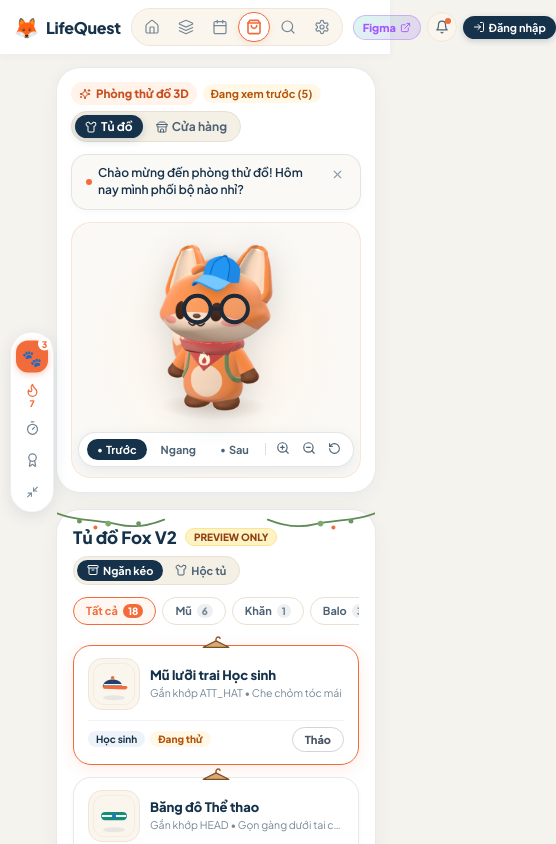
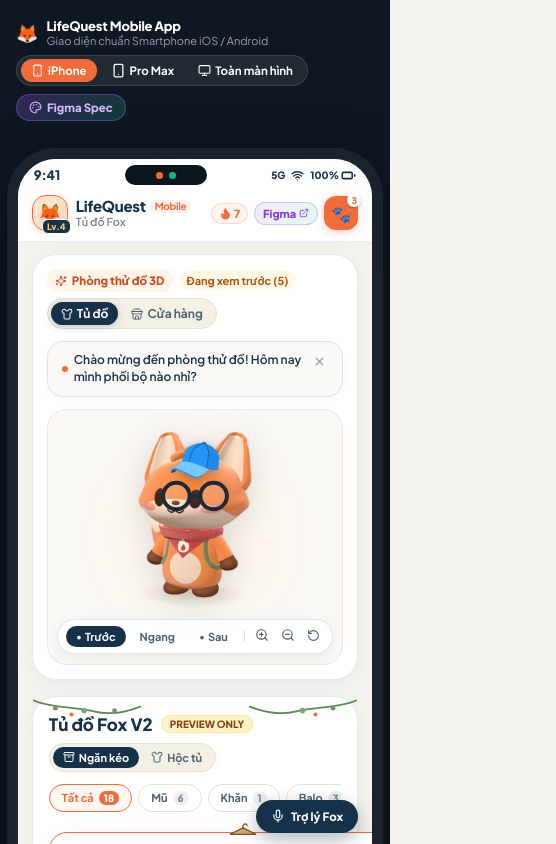
Before and after one commit to PLGHuy3656/Life-Quest, a React (Vite) app in the folder mobile-demo/: page / in a window 390 px wide. Shown: the top 844 px of the page, 556 px wide, since content can reach past the window. Built offline with nearby package versions, Linux system fonts and the light colour scheme.

Commit message:
feat(mobile-ui): dedicated smartphone frame view, mobile topbar and bottom navigation

```diff
--- a/mobile-demo/src/App.tsx
+++ b/mobile-demo/src/App.tsx
@@ -13,16 +13,49 @@ import { WardrobeScreen } from './screens/WardrobeScreen'
 import { SocialScreen } from './screens/SocialScreen'
 import { ProfileScreen } from './screens/ProfileScreen'
 import { TabId } from './types'
-import { Flame, Award, Timer, Maximize2, Minimize2 } from 'lucide-react'
+import { Smartphone, Monitor, Palette, Sparkles } from 'lucide-react'
+
+type FrameMode = 'iphone' | 'max' | 'fluid'
 
 function MobileAppContent() {
-  const { tasks, toggleFoxDrawer, player } = useStore()
+  const { tasks } = useStore()
   const [currentTab, setCurrentTab] = useState<TabId>('wardrobe') // Default to Wardrobe so user sees it right away!
   const [isCreateOpen, setIsCreateOpen] = useState(false)
   const [isFigmaOpen, setIsFigmaOpen] = useState(false)
-  const [isFramed, setIsFramed] = useState(false) // Default to full responsive view so it doesn't look like a weird black box
+  const [frameMode, setFrameMode] = useState<FrameMode>('iphone') // Default to iPhone frame so it clearly looks like a mobile phone!
 
   const pendingTasksCount = tasks.filter((t) => !t.completed).length
+
+  // Calculate container dimensions based on frameMode
+  const getContainerStyles = (): React.CSSProperties => {
+    if (frameMode === 'fluid') {
+      return {
+        width: '100%',
+        maxWidth: 480,
+        minHeight: '100vh',
+        height: '100vh',
+        borderRadius: 0,
+        border: 'none',
+        boxShadow: 'none',
+        margin: '0 auto'
+      }
+    }
+
+    const width = frameMode === 'iphone' ? 395 : 430
+    const height = frameMode === 'iphone' ? 844 : 920
+
+    return {
+      width,
+      maxWidth: '96vw',
+      height,
+      maxHeight: '94vh',
+      borderRadius: 48,
+      border: '10px solid #1A232E',
+      boxShadow: '0 25px 65px rgba(0, 0, 0, 0.45), 0 0 0 1px rgba(255, 255, 255, 0.08)',
+      margin: '12px auto 20px',
+      position: 'relative'
+    }
+  }
 
   return (
     <div style={{
@@ -32,133 +65,173 @@ function MobileAppContent() {
       flexDirection: 'column',
       alignItems: 'center',
       justifyContent: 'flex-start',
-      background: 'var(--lq-bg)',
-      position: 'relative'
+      background: '#0F1722',
+      position: 'relative',
+      paddingBottom: 24,
+      fontFamily: "'Plus Jakarta Sans', -apple-system, BlinkMacSystemFont, sans-serif"
     }}>
-      {/* Viewport container */}
+      {/* ================================================================ */}
+      {/* 1. TOP STUDIO CONTROL BAR (For Desktop Testing & Previewing)    */}
+      {/* ================================================================ */}
+      <div style={{
+        width: '100%',
+        maxWidth: 720,
+        padding: '10px 16px',
+        margin: '8px 0 6px',
+        display: 'flex',
+        alignItems: 'center',
+        justifyContent: 'space-between',
+        flexWrap: 'wrap',
+        gap: 8,
+        color: '#E2E8F0',
+        zIndex: 50
+      }}>
+        {/* Left: Title Badge */}
+        <div style={{ display: 'flex', alignItems: 'center', gap: 8 }}>
+          <span style={{ fontSize: 18 }}>🦊</span>
+          <div>
+            <div style={{ fontSize: 13, fontWeight: 800, color: '#FFFFFF', letterSpacing: '-0.2px' }}>
+              LifeQuest Mobile App
+            </div>
+            <div style={{ fontSize: 11, color: '#94A3B8' }}>
+              Giao diện chuẩn Smartphone iOS / Android
+            </div>
+          </div>
+        </div>
+
+        {/* Center: Device Frame Switcher */}
+        <div style={{
+          display: 'flex',
+          alignItems: 'center',
+          gap: 4,
+          background: 'rgba(255, 255, 255, 0.08)',
+          padding: '3px 4px',
+          borderRadius: 20,
+          border: '1px solid rgba(255, 255, 255, 0.12)'
+        }}>
+          <button
+            onClick={() => setFrameMode('iphone')}
+            style={{
+              display: 'flex',
+              alignItems: 'center',
+              gap: 4,
+              border: 'none',
+              background: frameMode === 'iphone' ? '#F26B3A' : 'transparent',
+              color: '#FFFFFF',
+              borderRadius: 16,
+              padding: '4px 10px',
+              fontSize: 11.5,
+              fontWeight: 700,
+              cursor: 'pointer',
+              transition: 'all 0.15s ease'
+            }}
+            title="Khung iPhone 16 Pro (395px)"
+          >
+            <Smartphone size={13} />
+            <span>iPhone</span>
+          </button>
+
+          <button
+            onClick={() => setFrameMode('max')}
+            style={{
+              display: 'flex',
+              alignItems: 'center',
+              gap: 4,
+              border: 'none',
+              background: frameMode === 'max' ? '#F26B3A' : 'transparent',
+              color: '#FFFFFF',
+              borderRadius: 16,
+              padding: '4px 10px',
+              fontSize: 11.5,
+              fontWeight: 700,
+              cursor: 'pointer',
+              transition: 'all 0.15s ease'
+            }}
+            title="Khung iPhone Pro Max (430px)"
+          >
+            <Smartphone size={15} />
+            <span>Pro Max</span>
+          </button>
+
+          <button
+            onClick={() => setFrameMode('fluid')}
+            style={{
+              display: 'flex',
+              alignItems: 'center',
+              gap: 4,
+              border: 'none',
+              background: frameMode === 'fluid' ? '#F26B3A' : 'transparent',
+              color: '#FFFFFF',
+              borderRadius: 16,
+              padding: '4px 10px',
+              fontSize: 11.5,
+              fontWeight: 700,
+              cursor: 'pointer',
+              transition: 'all 0.15s ease'
+            }}
+            title="Toàn màn hình Mobile (100% Mobile)"
+          >
+            <Monitor size={13} />
+            <span>Toàn màn hình</span>
+          </button>
+        </div>
+
+        {/* Right: Figma Spec Link */}
+        <button
+          onClick={() => setIsFigmaOpen(true)}
+          style={{
+            display: 'flex',
+            alignItems: 'center',
+            gap: 5,
+            border: 'none',
+            background: 'linear-gradient(135deg, rgba(162, 89, 255, 0.25) 0%, rgba(10, 207, 131, 0.2) 100%)',
+            color: '#D8B4FE',
+            borderStyle: 'solid',
+            borderWidth: 1,
+            borderColor: 'rgba(162, 89, 255, 0.4)',
+            borderRadius: 16,
+            padding: '5px 12px',
+            fontSize: 11.5,
+            fontWeight: 800,
+            cursor: 'pointer'
+          }}
+        >
+          <Palette size={13} />
+          <span>Figma Spec</span>
+        </button>
+      </div>
+
+      {/* ================================================================ */}
+      {/* 2. THE SMARTPHONE DEVICE VIEWPORT CONTAINER                       */}
+      {/* ================================================================ */}
       <div
         style={{
-          width: '100%',
-          maxWidth: isFramed ? 430 : 960,
-          minHeight: '100vh',
+          ...getContainerStyles(),
           background: 'var(--lq-bg)',
-          position: 'relative',
           display: 'flex',
           flexDirection: 'column',
-          boxShadow: isFramed ? '0 10px 40px rgba(0,0,0,0.15)' : 'none',
-          borderRadius: isFramed ? 36 : 0,
-          border: isFramed ? '8px solid #28333E' : 'none',
-          margin: isFramed ? '20px auto' : '0 auto',
-          transition: 'all 0.3s ease'
+          overflow: 'hidden',
+          transition: 'all 0.25s cubic-bezier(0.2, 0.8, 0.2, 1)'
         }}
       >
-        {/* Top Header - Exact match to Desktop Screenshot */}
+        {/* Mobile Status Bar & Top App Header */}
         <TopBar
           currentTab={currentTab}
           onNavigateTab={setCurrentTab}
           onOpenFigma={() => setIsFigmaOpen(true)}
         />
 
-        {/* Quick Side Rail Floating Widget (Matches Desktop screenshot's left rail!) */}
-        <div style={{
-          position: 'fixed',
-          top: '50%',
-          left: 10,
-          transform: 'translateY(-50%)',
-          zIndex: 45,
-          background: '#FFFFFF',
-          borderRadius: 24,
-          padding: '8px 5px',
-          boxShadow: '0 4px 16px rgba(22, 50, 74, 0.1)',
-          border: '1px solid rgba(22, 50, 74, 0.08)',
-          display: 'flex',
-          flexDirection: 'column',
-          alignItems: 'center',
-          gap: 10
-        }}>
-          {/* Fox Paw with orange badge 3 (from screenshot) */}
-          <button
-            onClick={toggleFoxDrawer}
-            style={{
-              position: 'relative',
-              width: 32,
-              height: 32,
-              borderRadius: 12,
-              background: '#F26B3A',
-              color: '#FFFFFF',
-              border: 'none',
-              display: 'flex',
-              alignItems: 'center',
-              justifyContent: 'center',
-              fontSize: 16,
-              cursor: 'pointer',
-              boxShadow: '0 2px 6px rgba(242, 107, 58, 0.35)'
-            }}
-            title="Mở Bé Cáo Kitsu"
-          >
-            🐾
-            <span style={{
-              position: 'absolute',
-              top: -3,
-              right: -3,
-              background: '#FFFFFF',
-              color: '#F26B3A',
-              fontSize: 9,
-              fontWeight: 800,
-              width: 13,
-              height: 13,
-              borderRadius: '50%',
-              display: 'flex',
-              alignItems: 'center',
-              justifyContent: 'center'
-            }}>
-              3
-            </span>
-          </button>
-
-          {/* Streak Flame */}
-          <div style={{
-            display: 'flex',
-            flexDirection: 'column',
-            alignItems: 'center',
-            fontSize: 10,
-            fontWeight: 800,
-            color: '#F26B3A'
-          }}>
-            <Flame size={15} />
-            <span style={{ fontSize: 9 }}>{player.streak}</span>
-          </div>
-
-          {/* Timer Mode */}
-          <button
-            onClick={() => setCurrentTab('focus')}
-            style={{ background: 'transparent', color: '#768796', padding: 2 }}
-            title="Tập trung Pomodoro"
-          >
-            <Timer size={15} />
-          </button>
-
-          {/* Achievements Medal */}
-          <button
-            onClick={() => setCurrentTab('profile')}
-            style={{ background: 'transparent', color: '#768796', padding: 2 }}
-            title="Hồ sơ & Thành tựu"
-          >
-            <Award size={15} />
-          </button>
-
-          {/* Toggle Phone frame mode */}
-          <button
-            onClick={() => setIsFramed(!isFramed)}
-            style={{ background: 'transparent', color: '#768796', padding: 2 }}
-            title={isFramed ? 'Toàn màn hình' : 'Khung điện thoại'}
-          >
-            {isFramed ? <Maximize2 size={13} /> : <Minimize2 size={13} />}
-          </button>
-        </div>
-
-        {/* Scrollable Screen Content */}
-        <main style={{ flex: 1, paddingLeft: 42 }}>
+        {/* Scrollable Mobile Screen Content */}
+        <main
+          style={{
+            flex: 1,
+            overflowY: 'auto',
+            overflowX: 'hidden',
+            paddingBottom: 'calc(var(--bnav-h) + 24px)',
+            WebkitOverflowScrolling: 'touch',
+            position: 'relative'
+          }}
+        >
           {currentTab === 'wardrobe' && <WardrobeScreen />}
           {currentTab === 'dashboard' && (
             <DashboardScreen
@@ -177,14 +250,29 @@ function MobileAppContent() {
           {currentTab === 'profile' && <ProfileScreen />}
         </main>
 
-        {/* Bottom Nav */}
+        {/* Bottom Mobile Tab Bar */}
         <BottomNav
           currentTab={currentTab}
           onSelectTab={setCurrentTab}
           pendingTasksCount={pendingTasksCount}
         />
 
-        {/* Slide-over Fox Drawer */}
+        {/* iOS Bottom Home Indicator Bar */}
+        <div style={{
+          position: 'absolute',
+          bottom: 5,
+          left: '50%',
+          transform: 'translateX(-50%)',
+          width: 128,
+          height: 4,
+          background: '#16324A',
+          borderRadius: 3,
+          opacity: 0.35,
+          pointerEvents: 'none',
+          zIndex: 60
+        }} />
+
+        {/* Slide-over Fox Companion Drawer */}
         <FoxCompanionDrawer />
 
         {/* Quick Create Sheet */}
--- a/mobile-demo/src/components/shell/TopBar.tsx
+++ b/mobile-demo/src/components/shell/TopBar.tsx
@@ -1,16 +1,12 @@
 import React from 'react'
 import { useStore } from '../../store/questStore'
 import {
-  Home,
-  Layers,
-  Calendar,
-  ShoppingBag,
-  Search,
-  Settings,
   Bell,
-  Volume2,
-  LogIn,
-  ExternalLink
+  Sparkles,
+  ExternalLink,
+  Flame,
+  Wifi,
+  Battery
 } from 'lucide-react'
 import { TabId } from '../../types'
 
@@ -25,163 +21,237 @@ export const TopBar: React.FC<TopBarProps> = ({
   onNavigateTab,
   onOpenFigma
 }) => {
-  const { toggleFoxDrawer } = useStore()
+  const { toggleFoxDrawer, player } = useStore()
 
-  const navItems = [
-    { id: 'dashboard' as TabId, icon: Home, label: 'Trang chủ' },
-    { id: 'work' as TabId, icon: Layers, label: 'Nhiệm vụ' },
-    { id: 'calendar' as TabId, icon: Calendar, label: 'Lịch' },
-    { id: 'wardrobe' as TabId, icon: ShoppingBag, label: 'Tủ đồ' },
-    { id: 'social' as TabId, icon: Search, label: 'Tìm kiếm' },
-    { id: 'profile' as TabId, icon: Settings, label: 'Cài đặt' }
-  ]
+  // Screen title based on active tab
+  const getScreenTitle = () => {
+    switch (currentTab) {
+      case 'wardrobe':
+        return 'Tủ đồ Fox'
+      case 'dashboard':
+        return 'Tổng quan'
+      case 'work':
+        return 'Nhiệm vụ'
+      case 'calendar':
+        return 'Lịch trình'
+      case 'focus':
+        return 'Tập trung'
+      case 'social':
+        return 'Khám phá'
+      case 'profile':
+        return 'Hồ sơ'
+      default:
+        return 'LifeQuest'
+    }
+  }
 
   return (
-    <header style={{
-      padding: '8px 14px',
-      background: '#FFFFFF',
-      borderBottom: '1px solid rgba(22, 50, 74, 0.08)',
+    <div style={{
       position: 'sticky',
       top: 0,
-      zIndex: 50,
+      zIndex: 40,
+      background: 'rgba(255, 255, 255, 0.95)',
+      backdropFilter: 'blur(16px)',
+      WebkitBackdropFilter: 'blur(16px)',
+      borderBottom: '1px solid rgba(22, 50, 74, 0.08)',
+      boxShadow: '0 2px 10px rgba(22, 50, 74, 0.03)'
+    }}>
+      {/* 1. iOS Mobile Status Bar */}
+      <div style={{
+        padding: '6px 16px 2px',
         display: 'flex',
         alignItems: 'center',
         justifyContent: 'space-between',
-      gap: 10,
-      boxShadow: '0 2px 8px rgba(22, 50, 74, 0.04)'
+        fontSize: 12,
+        fontWeight: 700,
+        color: '#16324A'
       }}>
-      {/* 1. Left: LifeQuest Logo */}
+        <span style={{ fontWeight: 800, fontSize: 13, letterSpacing: '-0.2px' }}>9:41</span>
+
+        {/* Dynamic Island pill */}
+        <div style={{
+          width: 82,
+          height: 20,
+          background: '#0D161F',
+          borderRadius: 20,
+          display: 'flex',
+          alignItems: 'center',
+          justifyContent: 'center',
+          gap: 6
+        }}>
+          <div style={{ width: 7, height: 7, borderRadius: '50%', background: '#F26B3A' }} />
+          <div style={{ width: 7, height: 7, borderRadius: '50%', background: '#10B981' }} />
+        </div>
+
+        {/* Signal, WiFi, Battery */}
+        <div style={{ display: 'flex', alignItems: 'center', gap: 6, fontSize: 11, color: '#16324A' }}>
+          <span style={{ fontWeight: 800, fontSize: 10 }}>5G</span>
+          <Wifi size={13} strokeWidth={2.5} />
+          <div style={{ display: 'flex', alignItems: 'center', gap: 2 }}>
+            <span style={{ fontSize: 10, fontWeight: 800 }}>100%</span>
+            <Battery size={15} strokeWidth={2.5} />
+          </div>
+        </div>
+      </div>
+
+      {/* 2. Mobile App Header */}
+      <header style={{
+        padding: '8px 14px 10px',
+        display: 'flex',
+        alignItems: 'center',
+        justifyContent: 'space-between',
+        gap: 8
+      }}>
+        {/* Left: Mascot Avatar + App Name + Level */}
         <div
           onClick={() => onNavigateTab('dashboard')}
           style={{
             display: 'flex',
             alignItems: 'center',
-          gap: 7,
-          cursor: 'pointer',
-          flexShrink: 0
+            gap: 8,
+            cursor: 'pointer'
           }}
         >
-        <span style={{ fontSize: 20 }}>🦊</span>
+          <div style={{
+            position: 'relative',
+            width: 36,
+            height: 36,
+            borderRadius: 14,
+            background: 'linear-gradient(135deg, #FFE8D6 0%, #FFD6BA 100%)',
+            border: '1.5px solid #F26B3A',
+            display: 'flex',
+            alignItems: 'center',
+            justifyContent: 'center',
+            fontSize: 20,
+            boxShadow: '0 2px 6px rgba(242, 107, 58, 0.25)'
+          }}>
+            🦊
             <span style={{
-          fontSize: 16,
+              position: 'absolute',
+              bottom: -4,
+              right: -4,
+              background: '#16324A',
+              color: '#F6C85F',
+              fontSize: 9,
               fontWeight: 800,
-          color: '#16324A',
-          letterSpacing: '-0.3px'
+              padding: '1px 4px',
+              borderRadius: 6,
+              border: '1px solid #FFFFFF'
             }}>
-          LifeQuest
+              Lv.{player.level}
             </span>
           </div>
 
-      {/* 2. Center: Navigation Icon Pills (Matches desktop screenshot!) */}
+          <div>
+            <div style={{
+              fontSize: 15,
+              fontWeight: 800,
+              color: '#16324A',
+              lineHeight: 1.1,
+              letterSpacing: '-0.3px',
+              display: 'flex',
+              alignItems: 'center',
+              gap: 4
+            }}>
+              <span>LifeQuest</span>
+              <span style={{
+                fontSize: 10,
+                color: '#F26B3A',
+                background: 'rgba(242, 107, 58, 0.1)',
+                padding: '1px 5px',
+                borderRadius: 6,
+                fontWeight: 700
+              }}>
+                Mobile
+              </span>
+            </div>
+            <div style={{ fontSize: 11, fontWeight: 600, color: '#768796', marginTop: 1 }}>
+              {getScreenTitle()}
+            </div>
+          </div>
+        </div>
+
+        {/* Right: Currencies + Figma + Fox Companion Trigger */}
+        <div style={{ display: 'flex', alignItems: 'center', gap: 6 }}>
+          {/* Streak Flame */}
           <div style={{
             display: 'flex',
             alignItems: 'center',
-        background: '#FAF6EE',
-        padding: '3px 4px',
-        borderRadius: 24,
-        border: '1px solid #EFE6D8',
-        gap: 2
+            gap: 2,
+            background: 'rgba(242, 107, 58, 0.08)',
+            padding: '3px 7px',
+            borderRadius: 12,
+            border: '1px solid rgba(242, 107, 58, 0.2)',
+            fontSize: 11,
+            fontWeight: 800,
+            color: '#F26B3A'
           }}>
-        {navItems.map((item) => {
-          const Icon = item.icon
-          const isActive = currentTab === item.id
-
-          return (
-            <button
-              key={item.id}
-              onClick={() => onNavigateTab(item.id)}
-              style={{
-                width: 32,
-                height: 30,
-                borderRadius: 16,
-                border: isActive ? '1.5px solid #F26B3A' : 'none',
-                background: isActive ? '#FFFFFF' : 'transparent',
-                color: isActive ? '#F26B3A' : '#768796',
-                display: 'flex',
-                alignItems: 'center',
-                justifyContent: 'center',
-                boxShadow: isActive ? '0 2px 6px rgba(242, 107, 58, 0.15)' : 'none',
-                transition: 'all 0.15s ease'
-              }}
-              title={item.label}
-            >
-              <Icon size={16} strokeWidth={isActive ? 2.4 : 1.8} />
-            </button>
-          )
-        })}
+            <Flame size={13} fill="#F26B3A" />
+            <span>{player.streak}</span>
           </div>
 
-      {/* 3. Right: Quick Actions & Figma Link */}
-      <div style={{ display: 'flex', alignItems: 'center', gap: 6, flexShrink: 0 }}>
-        {/* Figma Link Pill */}
+          {/* Figma Spec Button */}
           <button
             onClick={onOpenFigma}
             style={{
               display: 'flex',
               alignItems: 'center',
-            gap: 4,
-            padding: '5px 9px',
-            borderRadius: 14,
-            background: 'linear-gradient(135deg, rgba(10, 207, 131, 0.15) 0%, rgba(162, 89, 255, 0.2) 100%)',
-            border: '1px solid rgba(162, 89, 255, 0.35)',
-            color: '#16324A',
+              gap: 3,
+              padding: '4px 8px',
+              borderRadius: 12,
+              background: 'linear-gradient(135deg, rgba(162, 89, 255, 0.12) 0%, rgba(10, 207, 131, 0.12) 100%)',
+              border: '1px solid rgba(162, 89, 255, 0.3)',
+              color: '#7C3AED',
               fontSize: 11,
               fontWeight: 800
             }}
-          title="Mở liên kết Figma Design"
+            title="Mở Figma UI Kit"
           >
-          <span style={{ fontSize: 11, color: '#A259FF', fontWeight: 800 }}>Figma</span>
-          <ExternalLink size={11} color="#A259FF" />
+            <span>Figma</span>
+            <ExternalLink size={10} />
           </button>
 
-        {/* Notification Bell */}
+          {/* Fox Paw Trigger with Notification Badge */}
           <button
+            onClick={toggleFoxDrawer}
             style={{
-            width: 30,
-            height: 30,
-            borderRadius: '50%',
-            background: '#FAF6EE',
-            border: '1px solid #EFE6D8',
-            color: '#4D6274',
+              position: 'relative',
+              width: 34,
+              height: 34,
+              borderRadius: 12,
+              background: '#F26B3A',
+              color: '#FFFFFF',
+              border: 'none',
               display: 'flex',
               alignItems: 'center',
               justifyContent: 'center',
-            position: 'relative'
+              fontSize: 16,
+              boxShadow: '0 2px 8px rgba(242, 107, 58, 0.35)'
             }}
+            title="Bé Cáo Đồng Hành"
           >
-          <Bell size={14} />
-          <div style={{
+            🐾
+            <span style={{
               position: 'absolute',
-            top: 5,
-            right: 5,
-            width: 6,
-            height: 6,
+              top: -3,
+              right: -3,
+              background: '#FFFFFF',
+              color: '#F26B3A',
+              fontSize: 9,
+              fontWeight: 800,
+              width: 14,
+              height: 14,
               borderRadius: '50%',
-            background: '#F26B3A'
-          }} />
-        </button>
-
-        {/* Login Button (Matches desktop screenshot!) */}
-        <button
-          onClick={() => onNavigateTab('profile')}
-          style={{
-            border: 'none',
-            background: '#16324A',
-            color: '#FFFFFF',
-            borderRadius: 16,
-            padding: '5px 10px',
-            fontSize: 11,
-            fontWeight: 700,
               display: 'flex',
               alignItems: 'center',
-            gap: 4,
-            boxShadow: '0 2px 6px rgba(22, 50, 74, 0.2)'
-          }}
-        >
-          <LogIn size={12} />
-          <span>Đăng nhập</span>
+              justifyContent: 'center',
+              boxShadow: '0 1px 3px rgba(0,0,0,0.2)'
+            }}>
+              3
+            </span>
           </button>
         </div>
       </header>
+    </div>
   )
 }
--- a/mobile-demo/src/screens/WardrobeScreen.tsx
+++ b/mobile-demo/src/screens/WardrobeScreen.tsx
@@ -465,11 +465,11 @@ export const WardrobeScreen: React.FC = () => {
           })}
         </div>
 
-        {/* 2-Column Item Cards Grid (Matches desktop screenshot!) */}
+        {/* Item Cards Grid - Mobile Touch Optimized */}
         <div style={{
           display: 'grid',
-          gridTemplateColumns: 'repeat(auto-fill, minmax(260px, 1fr))',
-          gap: 12,
+          gridTemplateColumns: '1fr',
+          gap: 10,
           position: 'relative',
           zIndex: 3
         }}>
@@ -597,8 +597,8 @@ export const WardrobeScreen: React.FC = () => {
                       background: isPreviewing ? '#FFFFFF' : '#16324A',
                       color: isPreviewing ? '#4B5563' : '#FFFFFF',
                       borderRadius: 14,
-                      padding: '5px 12px',
-                      fontSize: 11,
+                      padding: '5px 14px',
+                      fontSize: 11.5,
                       fontWeight: 800,
                       cursor: 'pointer',
                       boxShadow: isPreviewing ? 'none' : '0 2px 6px rgba(22, 50, 74, 0.15)'
@@ -613,29 +613,37 @@ export const WardrobeScreen: React.FC = () => {
         </div>
       </section>
 
-      {/* Floating Bottom-Right Button: [🎙️ Trợ lý Fox] (Matches screenshot!) */}
+      {/* Floating Button: [🎙️ Trợ lý Fox] (Inside Mobile Screen right above BottomNav) */}
+      <div style={{
+        position: 'sticky',
+        bottom: 8,
+        display: 'flex',
+        justifyContent: 'flex-end',
+        pointerEvents: 'none',
+        zIndex: 35
+      }}>
         <button
           style={{
-          position: 'fixed',
-          bottom: 24,
-          right: 20,
+            pointerEvents: 'auto',
             background: '#16324A',
             color: '#FFFFFF',
             borderRadius: 24,
-          padding: '10px 16px',
-          fontSize: 12,
+            padding: '9px 15px',
+            fontSize: 11.5,
             fontWeight: 800,
             display: 'flex',
             alignItems: 'center',
             gap: 6,
-          boxShadow: '0 6px 20px rgba(22, 50, 74, 0.3)',
-          zIndex: 45
+            boxShadow: '0 6px 18px rgba(22, 50, 74, 0.35)',
+            border: 'none',
+            cursor: 'pointer'
           }}
           title="Trợ lý thoại Fox"
         >
-        <Mic size={15} />
+          <Mic size={14} />
           <span>Trợ lý Fox</span>
         </button>
       </div>
+    </div>
   )
 }
```
Lines whose indentation alone changed are shown as unchanged.
